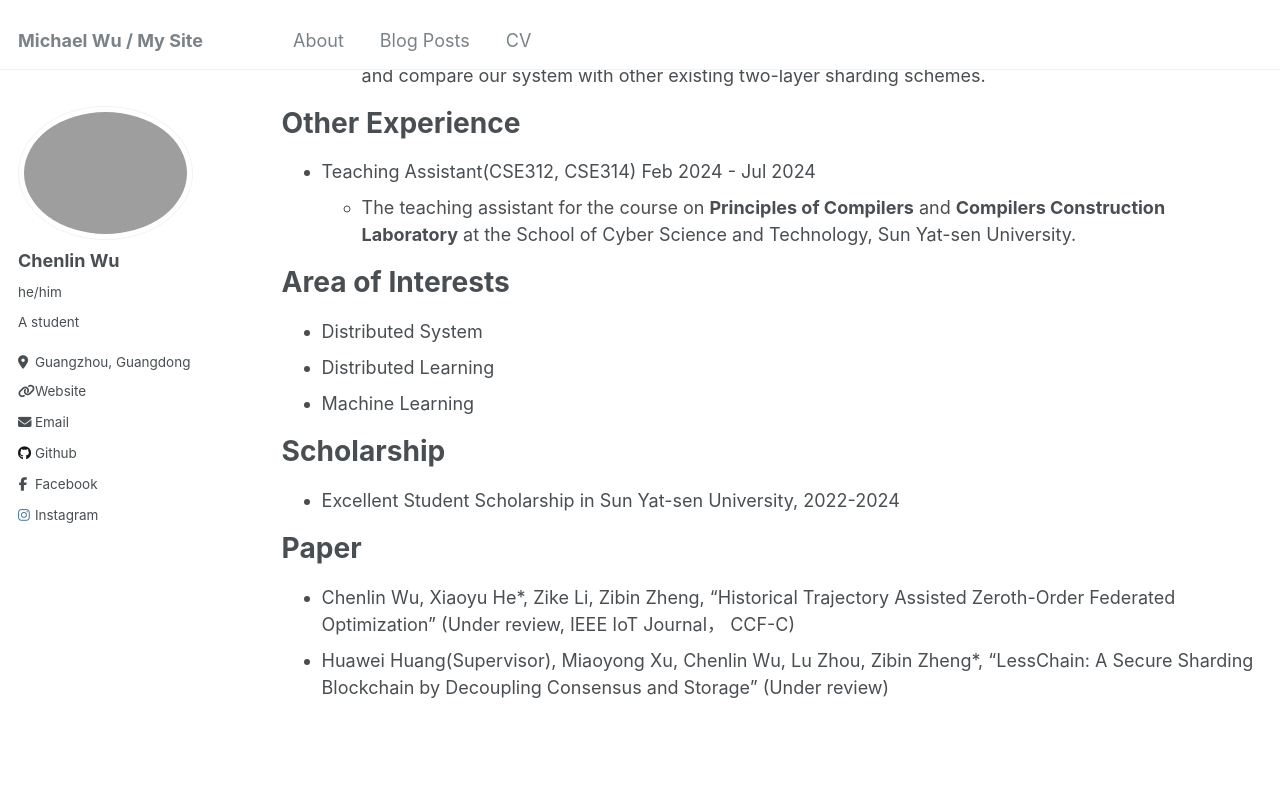
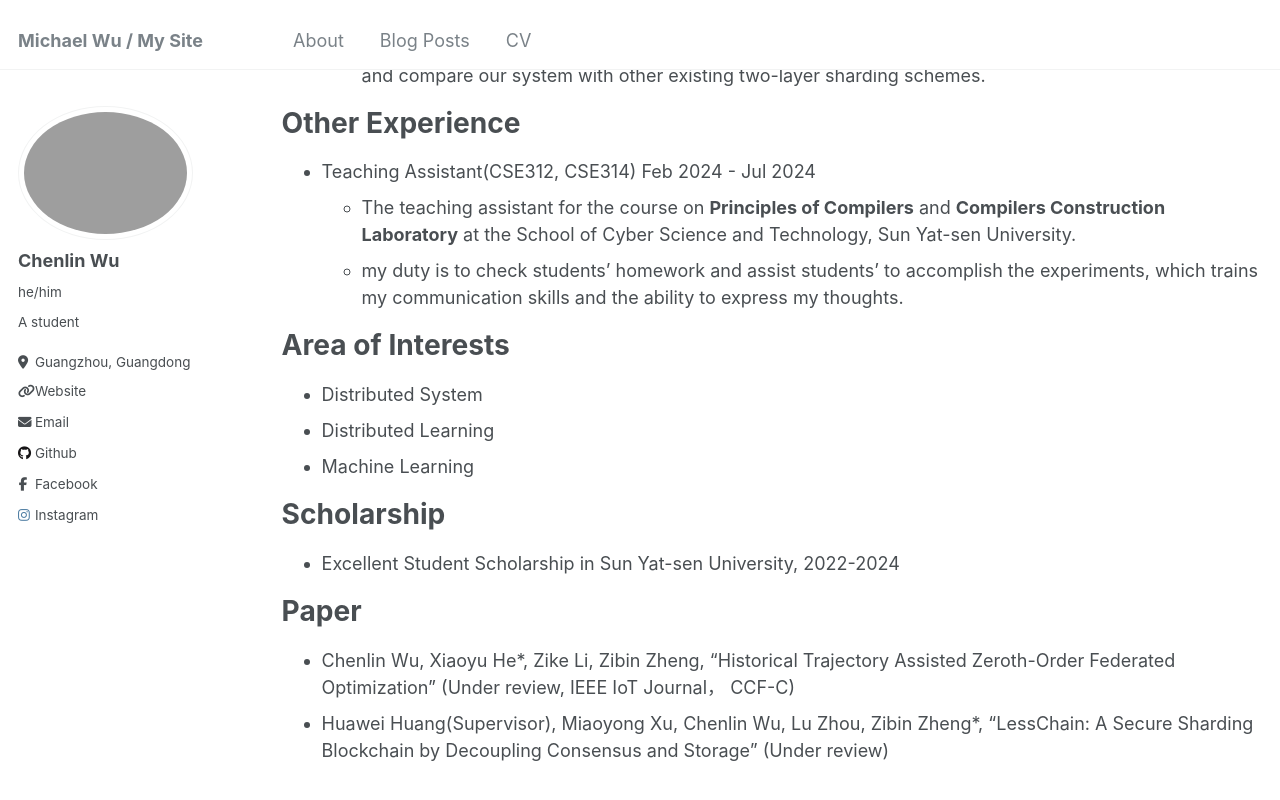
Before and after one commit to Michael112233/Michael112233.github.io, a Jekyll site: the page built from _pages/cv.md, in a window 1280 px wide and 900 px high, scrolled down 1339 px. Shown: the top 800 px of the window. Built offline with Jekyll 4.4.1, drawn with Linux system fonts in a browser that asks for light colours.

Commit message:
modified:   _pages/cv.md

```diff
--- a/_pages/cv.md
+++ b/_pages/cv.md
@@ -48,6 +48,7 @@ Other Experience
 ======
 * Teaching Assistant(CSE312, CSE314) Feb 2024 - Jul 2024
   * The teaching assistant for the course on **Principles of Compilers** and **Compilers Construction Laboratory** at the School of Cyber Science and Technology, Sun Yat-sen University.
+  * my duty is to check students' homework and assist students' to accomplish the experiments, which trains my communication skills and the ability to express my thoughts.
 
 Area of Interests
 ======
```
